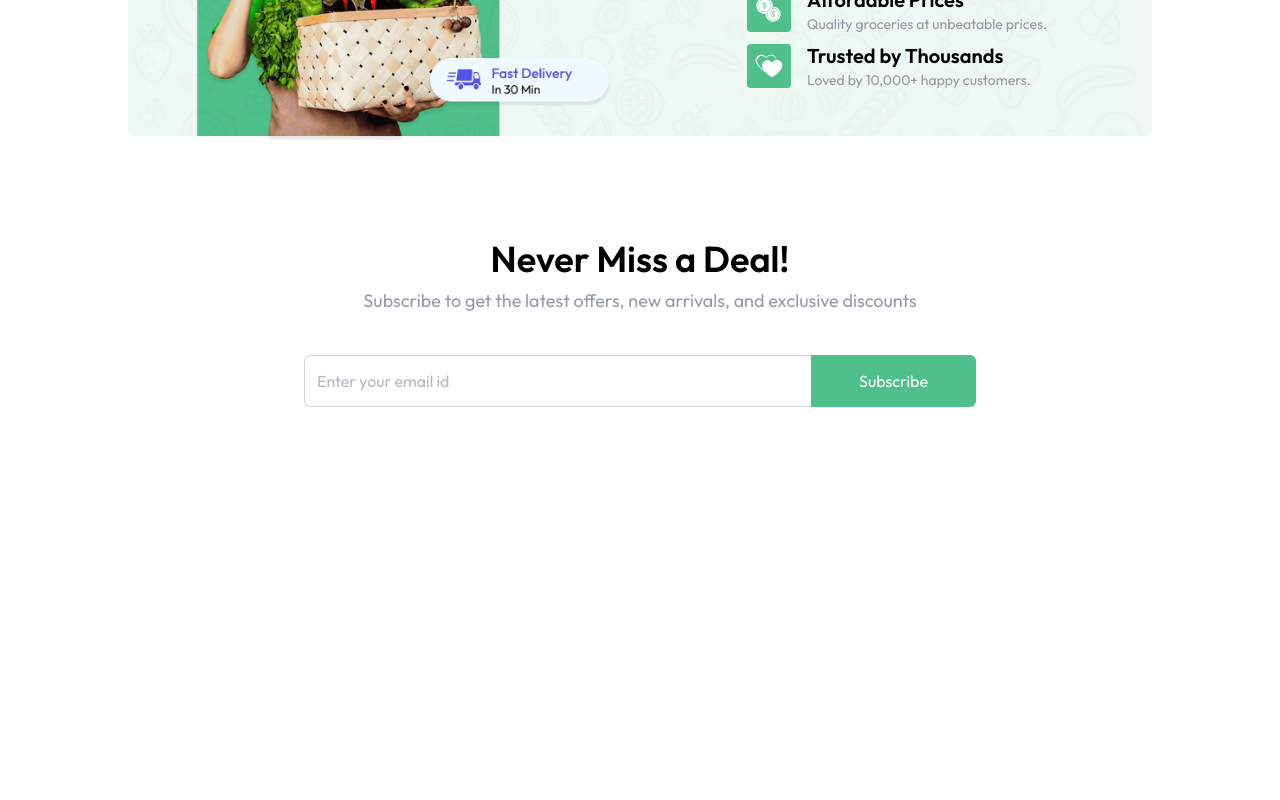
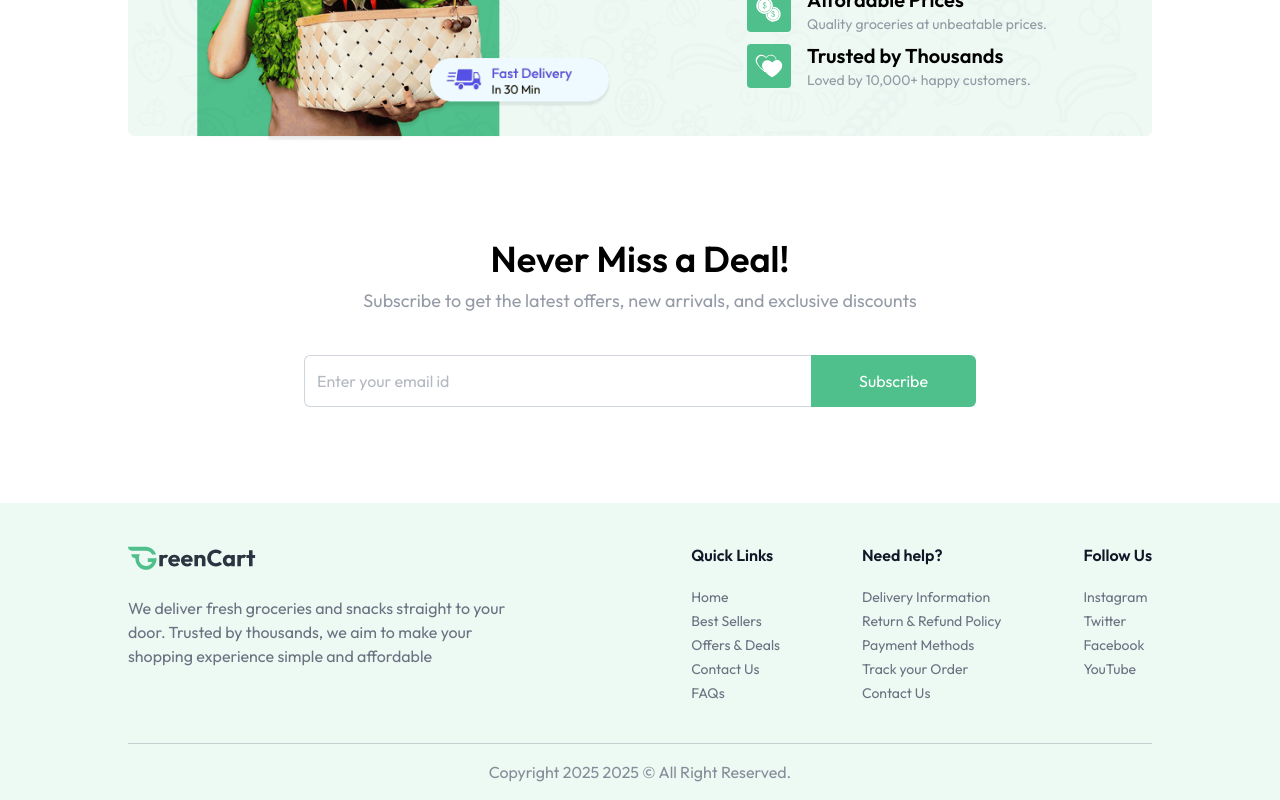
Before and after one commit to Zohirul-Islam/grocery-shope-with-reactjs-and-nodejs, a React app in the folder frontend/: page / in a window 1280 px wide. Shown: the part 1539-2339 px from the top of the page. Before the commit the page ends 2002 px from the top, so only its background shows below. Built offline with nearby package versions, Linux system fonts and the light colour scheme; the HTML template or start-up script is replaced by a standard one.

Commit message:
footer done

```diff
--- a/frontend/src/App.jsx
+++ b/frontend/src/App.jsx
@@ -5,6 +5,7 @@
 import AOS from 'aos';
 import 'aos/dist/aos.css';
 import { useEffect } from "react";
+import Footer from "./components/Footer";
 
 const App = () => {
   const isSellerPath = useLocation().pathname.includes('seller');
@@ -25,6 +26,7 @@
           <Route path="/" element={<Home/>} />
         </Routes>
       </div>
+      {!isSellerPath && <Footer/>}
     </div>
   )
 }
--- /dev/null
+++ b/frontend/src/components/Footer.jsx
@@ -0,0 +1,36 @@
+import { assets, footerLinks } from "../assets/assets";
+
+const Footer = () => {
+
+
+    return (
+        <div className="px-6 md:px-16 lg:px-24 xl:px-32 mt-24 bg-primary/10">
+            <div className="flex flex-col md:flex-row items-start justify-between gap-10 py-10 border-b border-gray-500/30 text-gray-500">
+                <div>
+                    <img className="w-34 md:w-32" src={assets.logo} />
+                    <p className="max-w-[410px] mt-6">
+                        We deliver fresh groceries and snacks straight to your door. Trusted by thousands, we aim to make your shopping experience simple and affordable
+                    </p>
+                </div>
+                <div className="flex flex-wrap justify-between w-full md:w-[45%] gap-5">
+                    {footerLinks.map((section, index) => (
+                        <div key={index}>
+                            <h3 className="font-semibold text-base text-gray-900 md:mb-5 mb-2">{section.title}</h3>
+                            <ul className="text-sm space-y-1">
+                                {section.links.map((link, i) => (
+                                    <li key={i}>
+                                        <a href={link.url} className="hover:underline transition">{link.text}</a>
+                                    </li>
+                                ))}
+                            </ul>
+                        </div>
+                    ))}
+                </div>
+            </div>
+            <p className="py-4 text-center text-sm md:text-base text-gray-500/80">
+                Copyright 2025 {new Date().getFullYear()} ©  All Right Reserved.
+            </p>
+        </div>
+    );
+};
+export default Footer
--- a/frontend/src/pages/Home.jsx
+++ b/frontend/src/pages/Home.jsx
@@ -4,6 +4,7 @@
 import BestSeller from '../components/BestSeller'
 import BottomBanner from '../components/BottomBanner'
 import Newsletter from '../components/Newsletter'
+
 
 const Home = () => {
   return (
@@ -12,7 +13,8 @@
       <Categories />
       <BestSeller />
       <BottomBanner />
-      <Newsletter/>
+      <Newsletter />
+
     </div>
   )
 }
```
